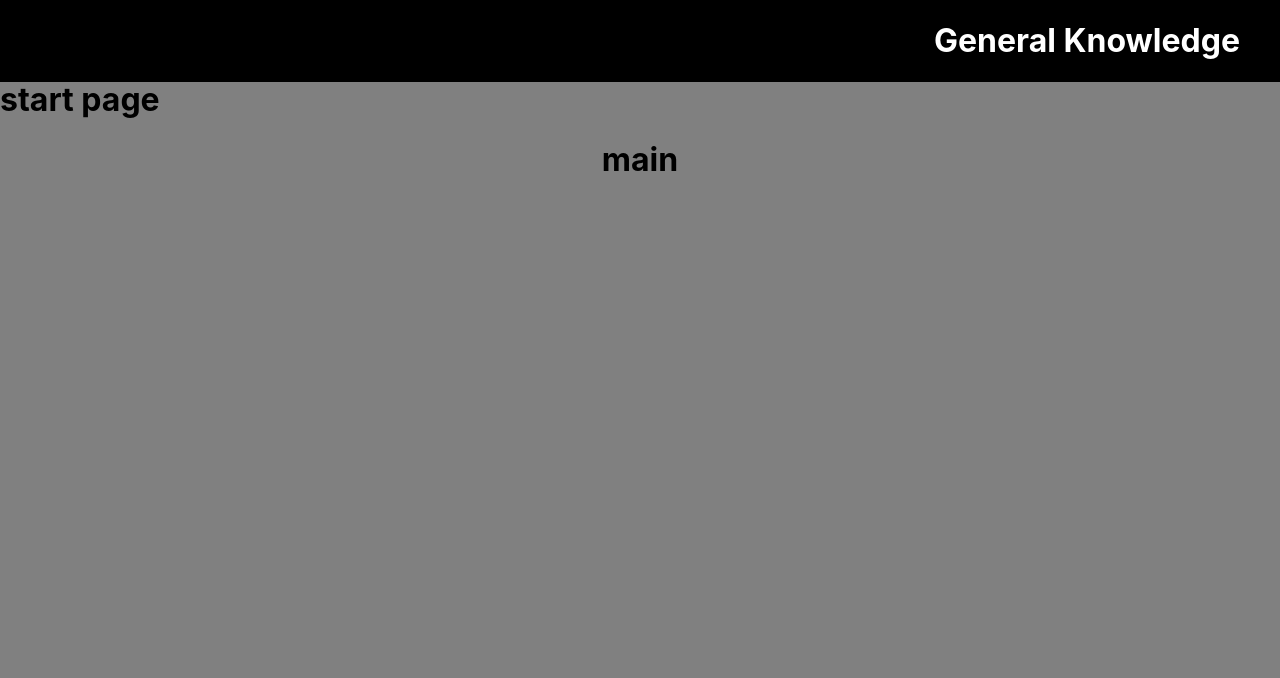
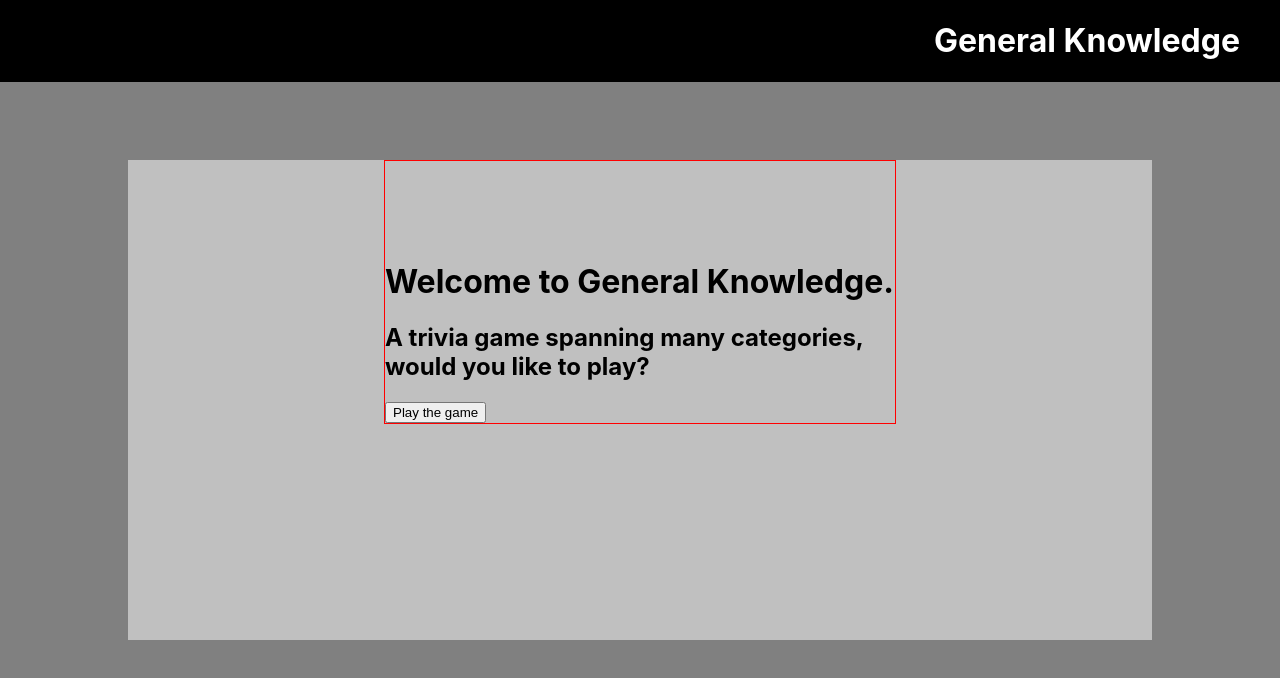
Before and after one commit to SJellen/generalknowledge, a Next.js app: page / in a window 1280 px wide. Shown: the top 678 px of the page. Built offline with nearby package versions, Linux system fonts and the light colour scheme; no server answers.

Commit message:
work to setup a start page

```diff
--- a/gamepages/Start.js
+++ b/gamepages/Start.js
@@ -1,5 +1,6 @@
 import React, {useContext, useEffect, useState} from 'react'
 import {Context} from '../context/GameContext'
+import styles from '../styles/Start.module.scss'
 
 
 export default function Start() {
@@ -9,8 +10,13 @@ export default function Start() {
 
 
     return (
-        <div>
-            <h1>start page</h1>
+        <div className={styles.container}>
+            <div className={styles.wordbox}>
+                <h1>Welcome to General Knowledge.</h1>
+                <h2>A trivia game spanning many categories, would you like to play?</h2>
+                <button>Play the game</button>
+            </div>
+
         </div>
     )
 }
--- a/pages/index.js
+++ b/pages/index.js
@@ -7,7 +7,7 @@ export default function Home() {
     <div className={styles.container}>
 
      <Start />
-     <h1 className={styles.h1}>main</h1>
+
     </div>
   )
 }
--- a/styles/Home.module.scss
+++ b/styles/Home.module.scss
@@ -2,8 +2,8 @@
 
 .container {
   background-color: grey;
-  height: 100vh;
-  margin: 5rem auto;
+  height: auto;
+  margin: 0 auto;
 }
 
 .h1 {
--- /dev/null
+++ b/styles/Start.module.scss
@@ -0,0 +1,14 @@
+
+.container {
+    background-color: silver;
+    margin: 10rem auto 0 auto;
+    width: 80%;
+    height: 60vh;
+}
+
+.wordbox {
+    border: 1px solid red;
+    width: 50%;
+    margin:0 auto;
+    padding-top: 5rem;
+}
```
